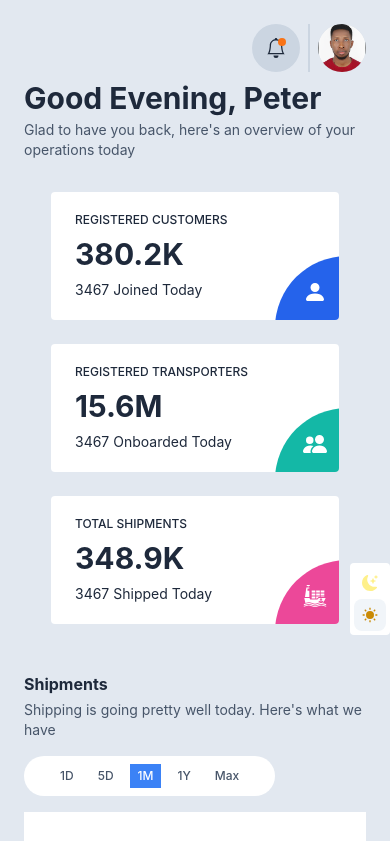
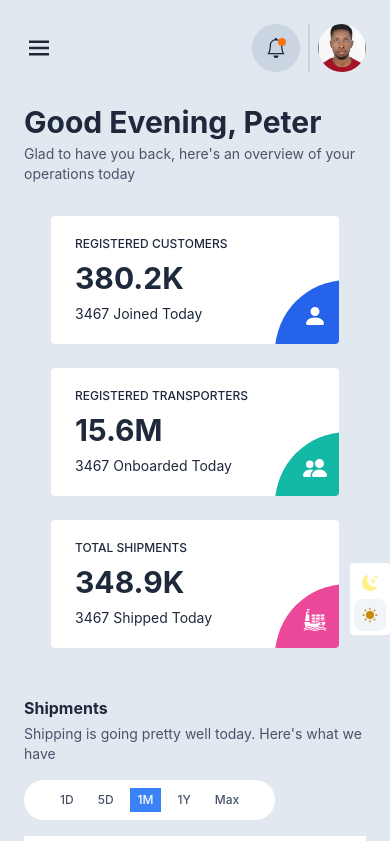
Before and after one commit to Oduchep/logistics-dashboard, a Next.js app: page / in a window 390 px wide. Shown: the top 841 px of the page. Built offline with nearby package versions, Linux system fonts and the light colour scheme.

Commit message:
side bar for mobile implemented

```diff
--- a/components/layout.jsx
+++ b/components/layout.jsx
@@ -1,15 +1,19 @@
+import { useContext } from 'react'
+import { DataContext } from '../utilities/DataContext'
 import DarkModeToggler from './dark-mode-toggler'
 import SideNav from './side-nav'
 import VehiclesModal from './vehicles-modal'
 
 const Layout = ({children}) => {
+  const {navIsOpen} = useContext(DataContext)
+
   return (
     <>
-      <div className='w-full flex bg-slate-200 dark:bg-midnight-blue'>
-        <div className='hidden lg:block lg:w-1/5 container mx-auto p-6 bg-white dark:bg-night-blue'>
+      <div className={`w-full flex bg-slate-200 dark:bg-midnight-blue ${navIsOpen && 'relative'}`}>
+        <div className={`${navIsOpen ? 'absolute z-10 w-80 h-full shadow-xl shadow-slate-600 left-0 duration-500 ease-in-out' : 'z-10 absolute -left-full lg:left-0 lg:relative duration-300 ease-in-out'} trasition delay-75 lg:block lg:w-1/5 container mx-auto p-6 bg-white dark:bg-night-blue`}>
           <SideNav/>
         </div>
-        <div className='w-full lg:w-4/5 px-6 lg:px-12 py-6'>
+        <div className='w-full lg:w-4/5 px-6 md:px-8 lg:px-12 py-6'>
           <main className='container mx-auto'>{children}</main>
         </div>
       </div>
--- a/components/nav-link.jsx
+++ b/components/nav-link.jsx
@@ -1,5 +1,7 @@
 import Link from 'next/link'
 import { useRouter } from 'next/router'
+import { useContext } from 'react'
+import { DataContext } from '../utilities/DataContext';
 
 
 const NavLink = ({location, navIcon, href, aTag}) => {
@@ -12,9 +14,11 @@ const NavLink = ({location, navIcon, href, aTag}) => {
     //Javascript split method to get the name of the path in array
     const splitLocation = pathname.split("/");
 
+    const { setNavIsOpen } = useContext(DataContext)
+
 
   return (
-    <li className={`flex items-center px-5 py-3 my-1 rounded-full ${splitLocation[1] === location ? "bg-blue-600 dark:bg-blue-800" : ""}`}>
+    <li className={`flex items-center px-5 py-3 my-1 rounded-full ${splitLocation[1] === location ? "bg-blue-600 dark:bg-blue-800" : ""}`} onClick={() => setNavIsOpen(false)}>
         <span className={`flex items-center text-2xl ${splitLocation[1] === location ? "text-white" : "text-slate-600 dark:text-slate-400"}`}> {navIcon} </span>
         <Link href={href}>
             <a className={`ml-3 text-sm ${splitLocation[1] === location ? "text-white" : "transition-all delay-200 text-slate-600 dark:text-slate-400 hover:text-blue-600 hover:font-bold"}`}>{aTag}</a>
--- a/components/shipments-container.jsx
+++ b/components/shipments-container.jsx
@@ -10,7 +10,7 @@ const ShipmentsContainer = () => {
     const [yearlyShipments, setYearlyShipments] = yearly
     const [activeShipmentsMenu, setActiveShipmentsMenu] = shipmentsMenu
 
-    console.log(dailyShipments)
+    // console.log(dailyShipments)
     const [dailyData, setDailyData] = useState({
         labels: dailyShipments.map((data) => data.time),
         datasets: [
--- a/components/side-nav.jsx
+++ b/components/side-nav.jsx
@@ -1,18 +1,29 @@
+import { useContext} from 'react'
 import {TiHome} from 'react-icons/ti';
 import {FaTruck, FaFileInvoice} from 'react-icons/fa'
 import {BsPersonFill, BsPeopleFill} from 'react-icons/bs'
 import {GiCargoShip} from 'react-icons/gi'
-import {MdSupport} from 'react-icons/md'
+import { MdSupport, MdClose } from 'react-icons/md'
 import {SiGoogleanalytics} from 'react-icons/si'
 import {HiCreditCard} from 'react-icons/hi'
 import {AiTwotoneSetting} from 'react-icons/ai'
 import NavLink from './nav-link';
+import { DataContext } from '../utilities/DataContext';
 
 
 const SideNav = () => {
+  const { setNavIsOpen } = useContext(DataContext)
+
+  const closeNav = () => {
+    setNavIsOpen(false)
+    console.log("nav closed")
+  }
 
   return (
-    <nav>
+    <nav className='h-full'>
+      <div className='flex justify-end lg:hidden mb-2 text-3xl font-extrabold text-slate-800 dark:text-white' onClick={closeNav}>
+        <MdClose/>
+      </div>
       <h1 className='px-5 font-bold text-2xl mb-5 dark:text-white'>IPI<span className='text-blue-600'>.</span></h1>
       <ul className='scroll-smooth'>
         <p className='uppercase font-medium text-slate-600 dark:text-slate-400 text-xs px-5 py-3'> Main menu </p>
--- a/components/top-nav.jsx
+++ b/components/top-nav.jsx
@@ -1,14 +1,24 @@
 import { useContext} from 'react'
 import Image from 'next/image'
 import { BsBell } from 'react-icons/bs'
+import { BiMenu } from 'react-icons/bi'
 import { DataContext } from '../utilities/DataContext'
 
 const TopNav = () => {
-  const {userData} = useContext(DataContext)
+  const {userData, setNavIsOpen} = useContext(DataContext)
   const [user] = userData
 
+  const openNav = () => {
+    setNavIsOpen(true)
+    // console.log("nav open")
+  }
+
   return (
-    <div className='flex justify-end'>
+    <div className='flex justify-between lg:justify-end items-center mb-8'>
+      <div className='block lg:hidden text-3xl font-extrabold text-slate-800 dark:text-white' onClick={openNav}>
+        <BiMenu/>
+      </div>
+      <div className='flex justify-between'>
         <div className='border-r-2 border-r-slate-300 dark:border-r-evening-blue'>
           <div className='h-12 w-12 bg-slate-300 dark:bg-evening-blue rounded-full mr-2 flex justify-center items-center'>
             <div className='text-xl font-extrabold text-slate-800 dark:text-white relative'>
@@ -29,6 +39,7 @@ const TopNav = () => {
             />
           </div>
         </div>
+      </div>
 
     </div>
   )
--- a/components/vehicles-modal.jsx
+++ b/components/vehicles-modal.jsx
@@ -14,7 +14,7 @@ const VehiclesModal = () => {
 
   return (
     <div className={`fixed inset-0 bg-gray-600 bg-opacity-50 dark:bg-black dark:bg-opacity-70 overflow-y-auto h-full w-full ${toggleModal ? 'block' : 'hidden'}`}>
-        <div className="relative top-24 mx-auto px-5 lg:px-10 py-5 w-4/5 lg:w-1/2 shadow-lg rounded-md bg-white dark:bg-midnight-blue">
+        <div className="relative top-24 bottom-12 mx-auto px-5 lg:px-10 py-5 w-4/5 lg:w-1/2 shadow-lg rounded-md bg-white dark:bg-midnight-blue">
             <div className='mb-3'>
                 <button onClick={() => setToggleModal(false)} className='float-right text-slate-800 dark:text-white text-xl rounded-full'> <MdCancelPresentation/> </button>
             </div>
--- a/pages/shipments.jsx
+++ b/pages/shipments.jsx
@@ -2,10 +2,10 @@ import TopNav from '../components/top-nav'
 
 const Shipments = () => {
   return (
-    <>
+    <div className='h-full'>
       <TopNav/>
       <h1>Shipments</h1>
-    </>
+    </div>
   )
 }
 
--- a/utilities/DataContext.js
+++ b/utilities/DataContext.js
@@ -10,6 +10,8 @@ export const DataProvider = (props) => {
 
 
     const [toggleModal, setToggleModal] = useState(false)
+
+    const [navIsOpen, setNavIsOpen] = useState(false)
 
     const [searching, setSearching] = useState(true)
 
@@ -259,6 +261,8 @@ export const DataProvider = (props) => {
     <DataContext.Provider
       value={{
         openModal,
+        navIsOpen,
+        setNavIsOpen,
         isSearching:[
           searching,
           setSearching
```
Lines whose indentation alone changed are shown as unchanged.
